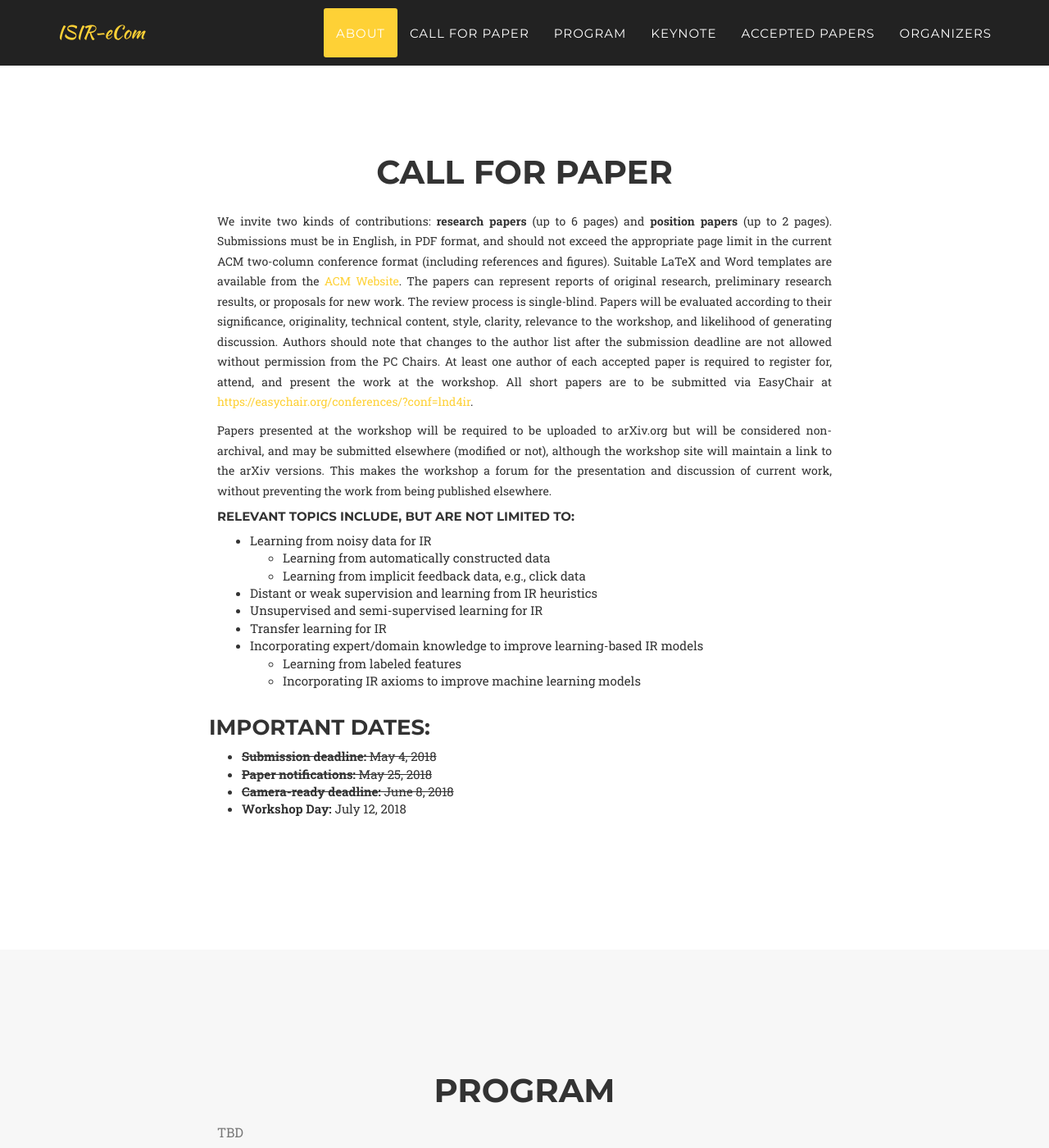
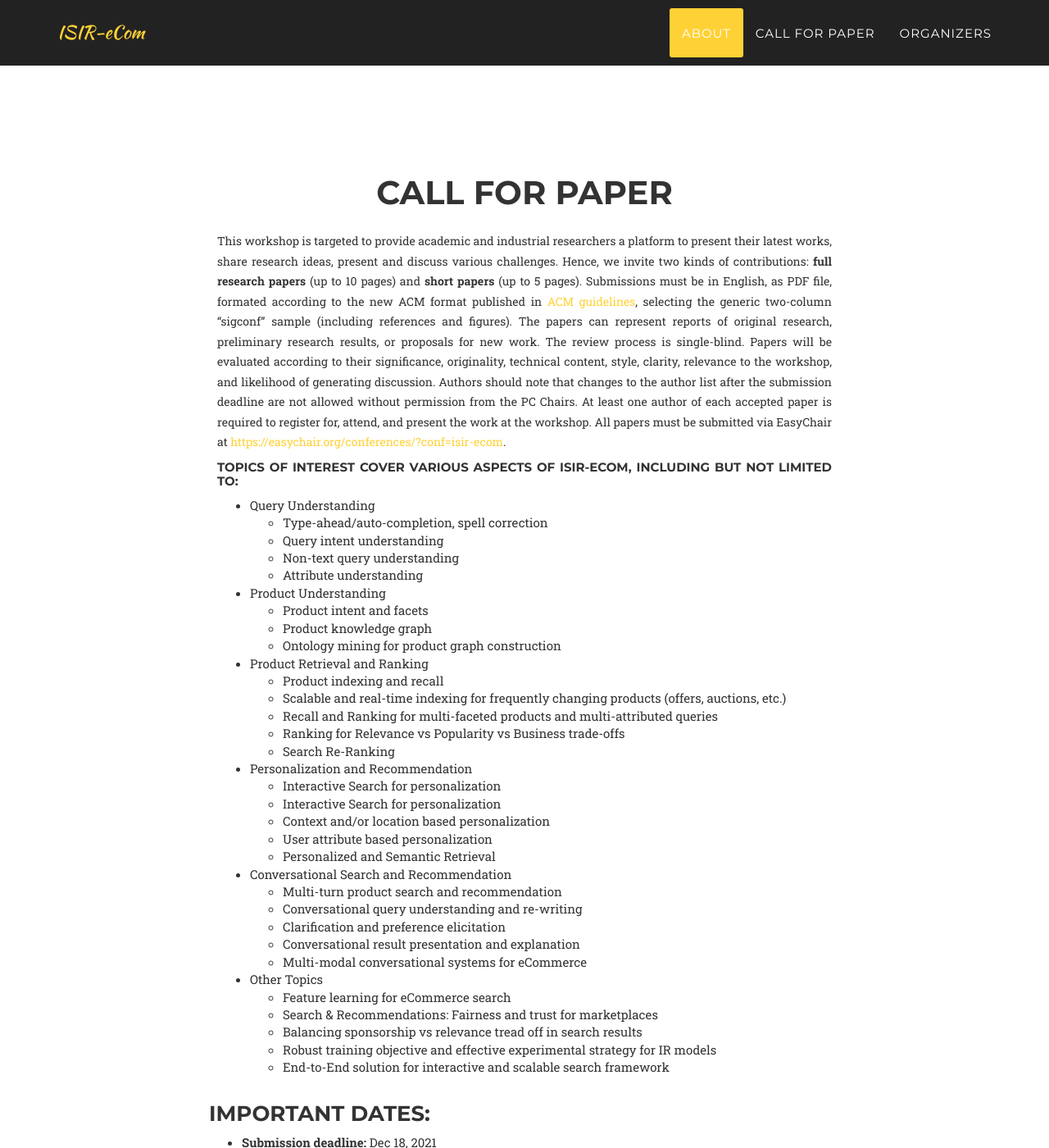
Before and after one commit to ISIR-eCom/ISIR-eCom.github.io, a Jekyll site: the page built from index.html, in a window 1280 px wide and 1400 px high, scrolled down 1859 px. Shown: the whole window at 82% size. Built offline with Jekyll 4.4.1, drawn with Linux system fonts in a browser that asks for light colours; some web fonts are replaced; some of the changed text lies outside the part shown.

Commit message:
update call for papers.

```diff
--- a/_includes/about.html
+++ b/_includes/about.html
@@ -28,7 +28,8 @@
                                 <p>
                                     To handle sudden change in buyers’ behavior, industries adopted existing sub-optimal in- formation retrieval techniques for various eCommerce tasks. Parallelly, they also started exploring/researching for better solutions and in dire need of help from research community
                                 </p>
-                                <p>This workshop will provide a forum to discuss and learn the latest trends for interactive and scalable information retrieval approaches for eCommerce. It will provide academic and industrial researchers a platform to present their latest works, share research ideas, present and discuss various challenges, and identify the areas where further research is needed.</p>
+                                <p> The objective of this workshop is to bring a diverse set of practitioners and researchers together and encourage them to share their ideas, challenges & solutions and research. This workshop will provide a forum to discuss and learn the latest trends for interactive and scalable information retrieval approaches for eCommerce. It will provide academic and industrial researchers a platform to present their latest works, share research ideas, present and discuss various challenges, and identify the areas where further research is needed.
+                                </p>
                         </div>
                     </div>
                 </div>
--- a/_includes/call.html
+++ b/_includes/call.html
@@ -7,26 +7,58 @@
 	                    <div class="row">
 	                        <div class="col-lg-8 col-lg-offset-2 text-justify">
 	                            <p class="large text-muted">
-								<p>We invite two kinds of contributions: <b>research papers</b> (up to 6 pages) and <b>position papers</b> (up to 2 pages). Submissions must be in English, in PDF format, and should not exceed the appropriate page limit in the current ACM two-column conference format (including references and figures). Suitable LaTeX and Word templates are available from the <a href="http://www.acm.org/publications/proceedings-template" target="\_blank">ACM Website</a>. The papers can represent reports of original research, preliminary research results, or proposals for new work. The review process is single-blind.  Papers will be evaluated according to their significance, originality, technical content, style, clarity, relevance to the workshop, and likelihood of generating discussion. Authors should note that changes to the author list after the submission deadline are not allowed without permission from the PC Chairs.  At least one author of each accepted paper is required to register for, attend, and present the work at the workshop. All short papers are to be submitted via EasyChair at <a href="https://easychair.org/conferences/?conf=lnd4ir" target="\_blank">https://easychair.org/conferences/?conf=lnd4ir</a>.</p>
+	                            	<p> This workshop is targeted to provide academic and industrial researchers a platform to present their latest works, share research ideas, present and discuss various challenges. Hence, we invite two kinds of contributions: <b>full research papers</b> (up to 10 pages) and <b>short papers</b> (up to 5 pages). Submissions must be in English, as PDF file, formated according to the new ACM format published in <a href="https://www.acm.org/publications/proceedings-template">ACM guidelines</a>, selecting the generic two-column  “sigconf” sample (including references and figures). The papers can represent reports of original research, preliminary research results, or proposals for new work. The review process is single-blind.  Papers will be evaluated according to their significance, originality, technical content, style, clarity, relevance to the workshop, and likelihood of generating discussion. Authors should note that changes to the author list after the submission deadline are not allowed without permission from the PC Chairs.  At least one author of each accepted paper is required to register for, attend, and present the work at the workshop. All papers must be submitted via EasyChair at <a href="https://easychair.org/conferences/?conf=isir-ecom" target="\_blank">https://easychair.org/conferences/?conf=isir-ecom</a>.</p>
 
-<p>Papers presented at the workshop will be required to be uploaded to arXiv.org but will be considered non-archival, and may be submitted elsewhere (modified or not), although the workshop site will maintain a link to the arXiv versions. This makes the workshop a forum for the presentation and discussion of current work, without preventing the work from being published elsewhere.</p>
+<!-- <p>Papers presented at the workshop will be required to be uploaded to arXiv.org but will be considered non-archival, and may be submitted elsewhere (modified or not), although the workshop site will maintain a link to the arXiv versions. This makes the workshop a forum for the presentation and discussion of current work, without preventing the work from being published elsewhere.</p>
+ -->
 
-
-								    <h5>Relevant topics include, but are not limited to:</h5>
+								    <h5>Topics of interest cover various aspects of ISIR-eCom, including but not limited to:</h5>
 								    <ul>
-						  				<li>Learning from noisy data for IR</li>
-									<ul>
-										<li>Learning from automatically constructed data</li>
-										<li>Learning from implicit feedback data, e.g., click data</li>
-									</ul>
-							  			<li>Distant or weak supervision and learning from IR heuristics</li>
-							 			<li>Unsupervised and semi-supervised learning for IR</li>
-										<li>Transfer learning for IR</li>
-										<li>Incorporating expert/domain knowledge to improve learning-based IR models</li>
-									<ul>
-										<li>Learning from labeled features</li>
-										<li>Incorporating IR axioms to improve machine learning models</li>
-									</ul>
+							  			<li>Query Understanding</li>
+										<ul>
+											<li>Type-ahead/auto-completion, spell correction</li>
+											<li>Query intent understanding</li>
+											<li>Non-text query understanding</li>
+											<li>Attribute understanding</li>
+										</ul>
+								  		<li>Product Understanding</li>
+										<ul>
+											<li>Product intent and facets</li>
+											<li>Product knowledge graph</li>
+											<li>Ontology mining for product graph construction</li>
+										</ul>
+								  		<li>Product Retrieval and Ranking</li>
+										<ul>
+											<li>Product indexing and recall</li>
+											<li>Scalable and real-time indexing for frequently changing products (offers, auctions, etc.)</li>
+											<li>Recall and Ranking for multi-faceted products and multi-attributed queries</li>
+											<li>Ranking for Relevance vs Popularity vs Business trade-offs</li>
+											<li>Search Re-Ranking</li>
+										</ul>
+										<li>Personalization and Recommendation</li>
+										<ul>
+											<li>Interactive Search for personalization</li>
+											<li>Interactive Search for personalization</li>
+											<li>Context and/or location based personalization</li>
+											<li>User attribute based personalization</li>
+											<li>Personalized and Semantic Retrieval</li>
+										</ul>
+										<li>Conversational Search and Recommendation</li>
+										<ul>
+											<li>Multi-turn product search and recommendation</li>
+											<li>Conversational query understanding and re-writing</li>
+											<li>Clarification and preference elicitation</li>
+											<li>Conversational result presentation and explanation</li>
+											<li>Multi-modal conversational systems for eCommerce</li>
+										</ul>
+										<li>Other Topics</li>
+										<ul>
+											<li>Feature learning for eCommerce search</li>
+											<li>Search & Recommendations: Fairness and trust for marketplaces</li>
+											<li>Balancing sponsorship vs relevance tread off in search results</li>
+											<li>Robust training objective and effective experimental strategy for IR models</li>
+											<li>End-to-End solution for interactive and scalable search framework</li>
+										</ul>
 								    </ul>
 
 							 </div>
@@ -39,11 +71,10 @@
 
 							    <h3>Important Dates:</h3>
 							    <ul>
-
-									<li><strike><b>Submission deadline:</b> May 4, 2018</strike></li>
-									<li><strike><b>Paper notifications:</b> May 25, 2018</strike></li>
-									<li><strike><b>Camera-ready deadline:</b> June 8, 2018</strike></li>
-									<li><b>Workshop Day:</b> July 12, 2018</li>
+									<li><b>Submission deadline:  </b> Dec 18, 2021</li>
+									<li><b>Paper notifications:  </b> Jan 10, 2022</li>
+									<li><b>Camera-ready deadline:</b> Feb 10, 2022</li>
+									<li><b>Workshop Day:         </b> Feb 25, 2022</li>
 							    </ul>
 
 							 </div>
--- a/_includes/header.html
+++ b/_includes/header.html
@@ -24,7 +24,7 @@
                     <li>
                         <a class="page-scroll" href="#call">Call for Paper</a>
                     </li>
-                    <li>
+<!--                     <li>
                         <a class="page-scroll" href="#program">Program</a>
                     </li>
                     <li>
@@ -33,7 +33,7 @@
                     <li>
                         <a class="page-scroll" href="#accepted_papers">Accepted Papers</a>
                     </li>
-                    <li>
+ -->                    <li>
                         <a class="page-scroll" href="#organizers">Organizers</a>
                     </li>
                 </ul>
```
